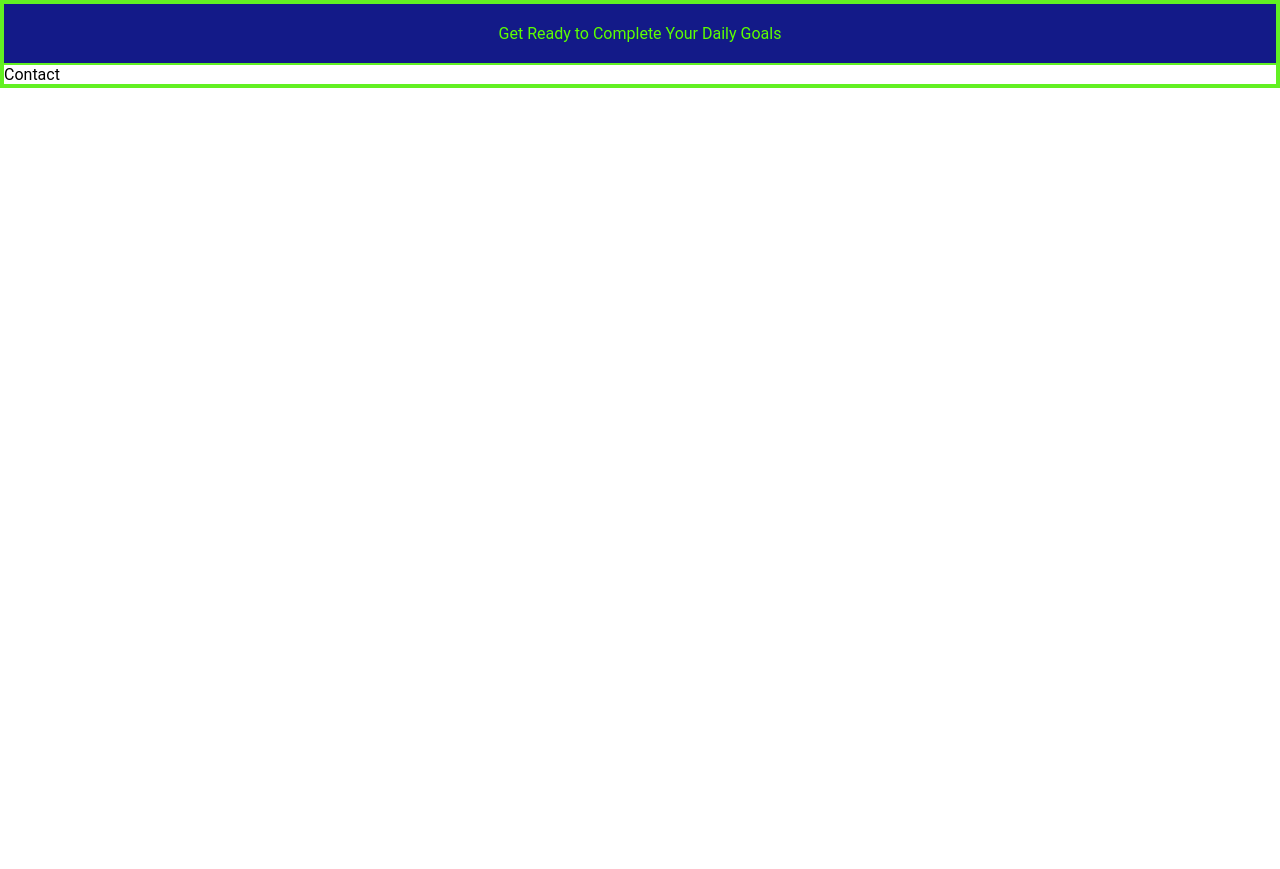
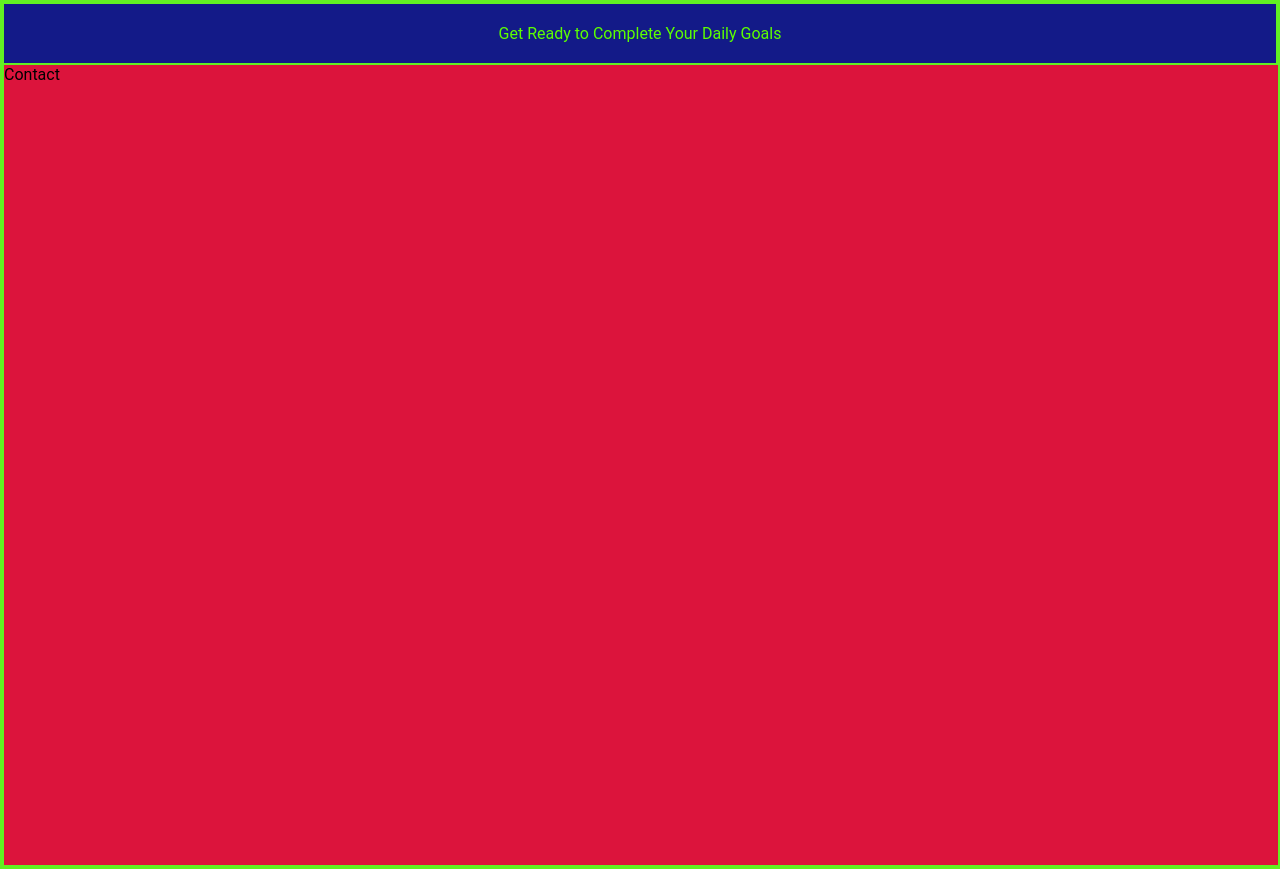
Before and after one commit to gk12/Todo-list, a React (Create React App) app: page /contact in a window 1280 px wide. Before the commit the page ends 800 px from the top, so only its background shows below. Built offline with nearby package versions, Linux system fonts and the light colour scheme.

Commit message:
contact_

```diff
--- a/src/Component/Contact.jsx
+++ b/src/Component/Contact.jsx
@@ -2,7 +2,7 @@ import React from 'react'
 
 const Contact = () => {
   return (
-    <div>Contact</div>
+    <div className='contact'>Contact</div>
   )
 }
 
```
